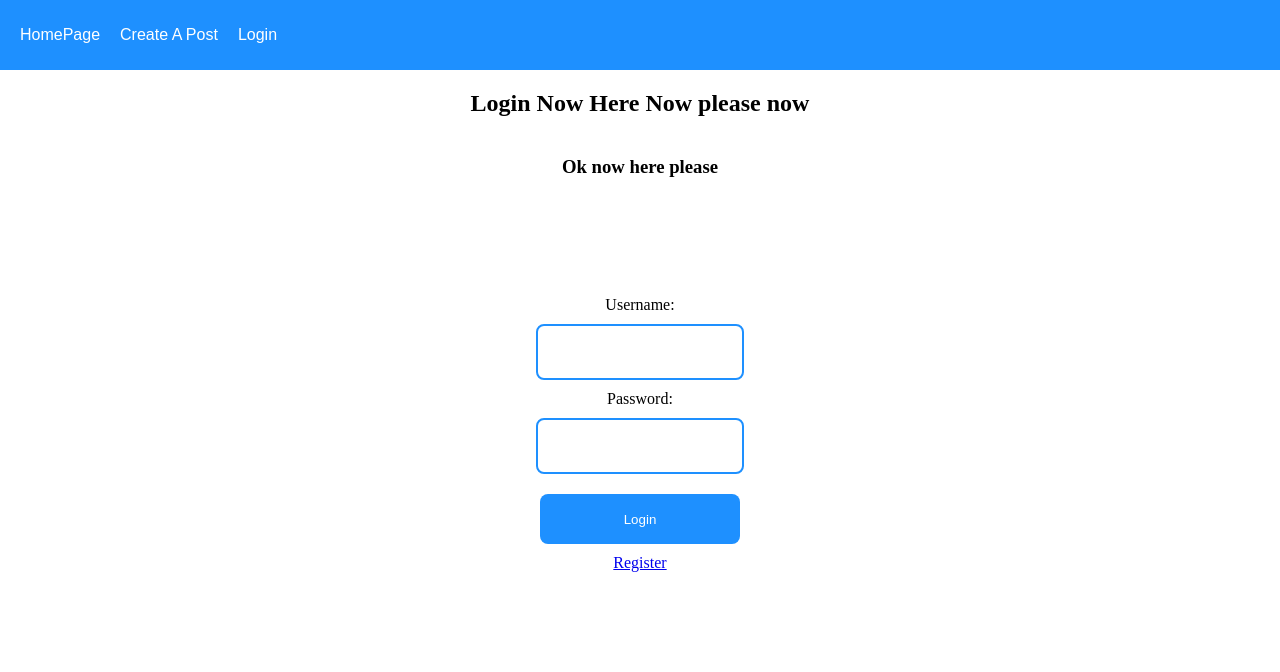
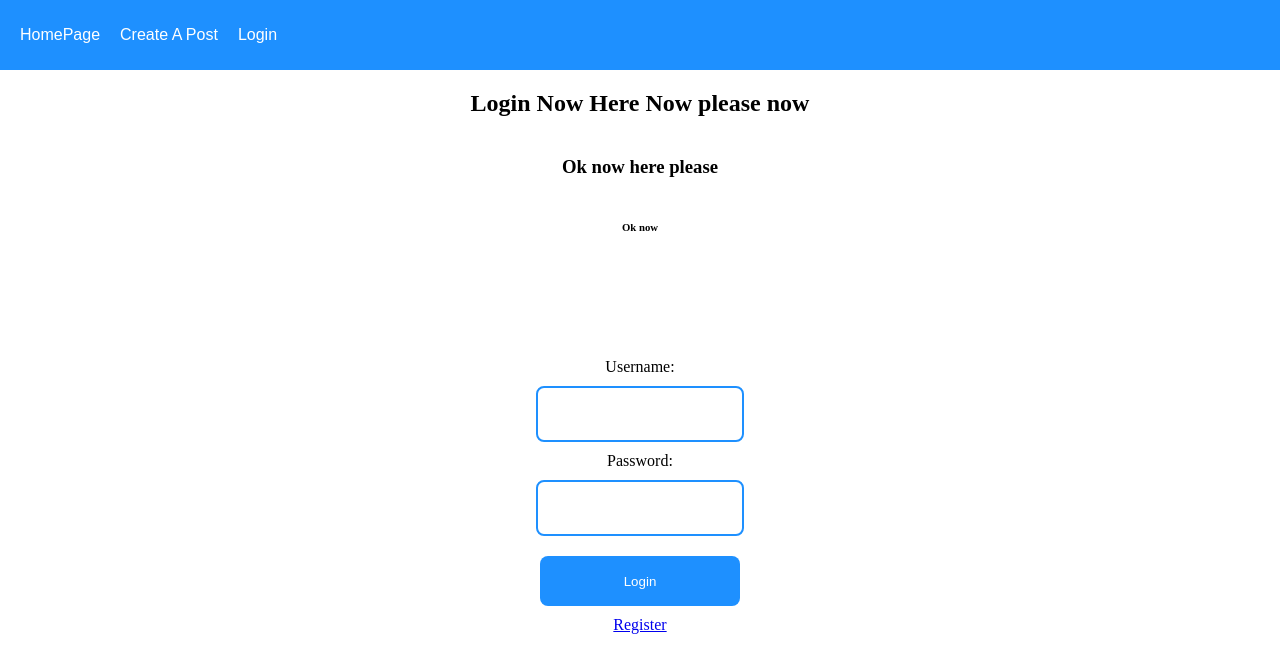
Before and after one commit to Rezwan66/link-up, a React (Create React App) app in the folder client/: page /login in a window 1280 px wide. Shown: the top 672 px of the page. Built offline with nearby package versions, Linux system fonts and the light colour scheme.

Commit message:
edited login

```diff
--- a/client/src/pages/Login.js
+++ b/client/src/pages/Login.js
@@ -15,6 +15,7 @@ const Login = () => {
     <>
       <h2>Login Now Here Now please now</h2>
       <h3>Ok now here please</h3>
+      <h6>Ok now</h6>
       <div className="loginContainer">
         <label>Username:</label>
         <input
```
